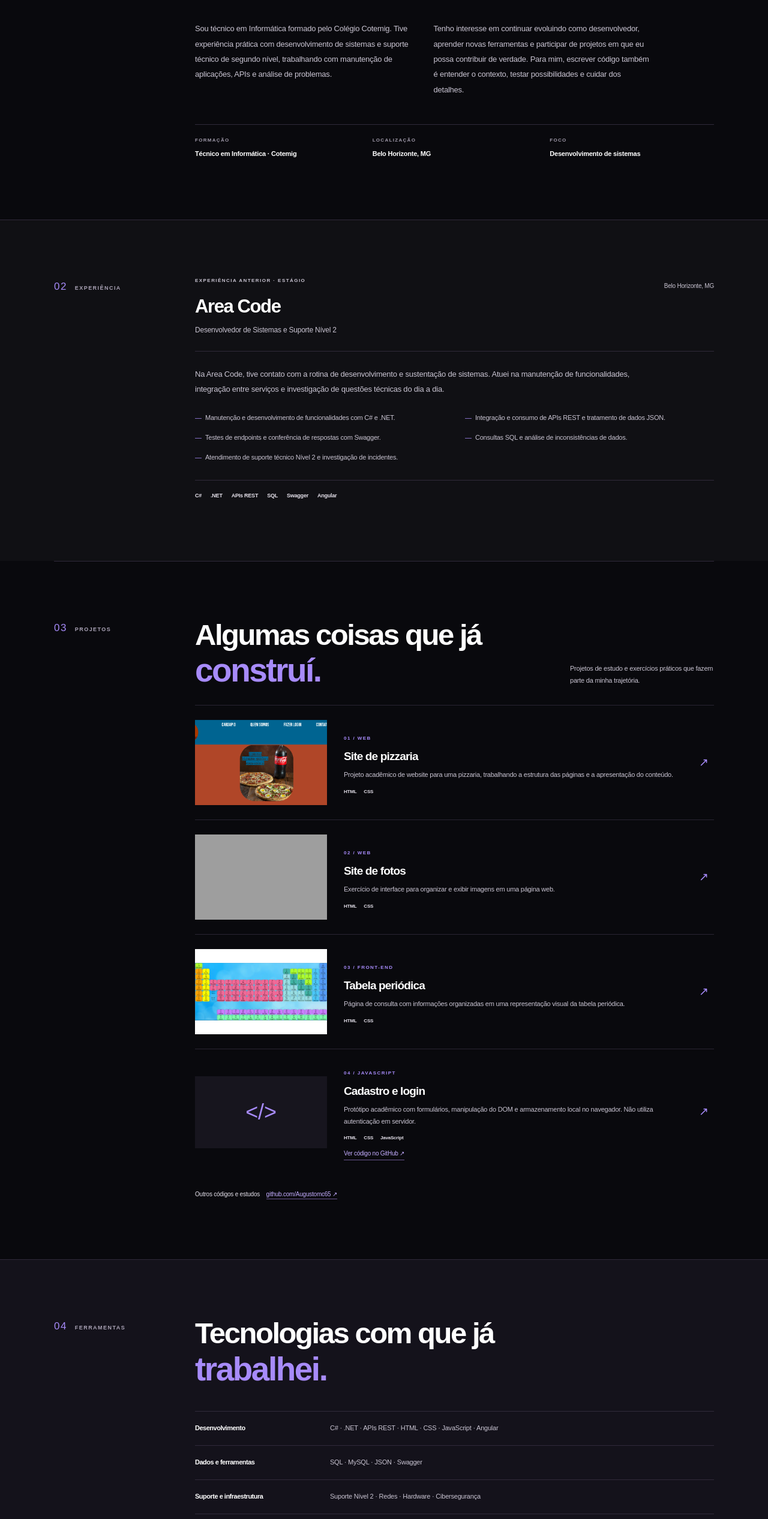
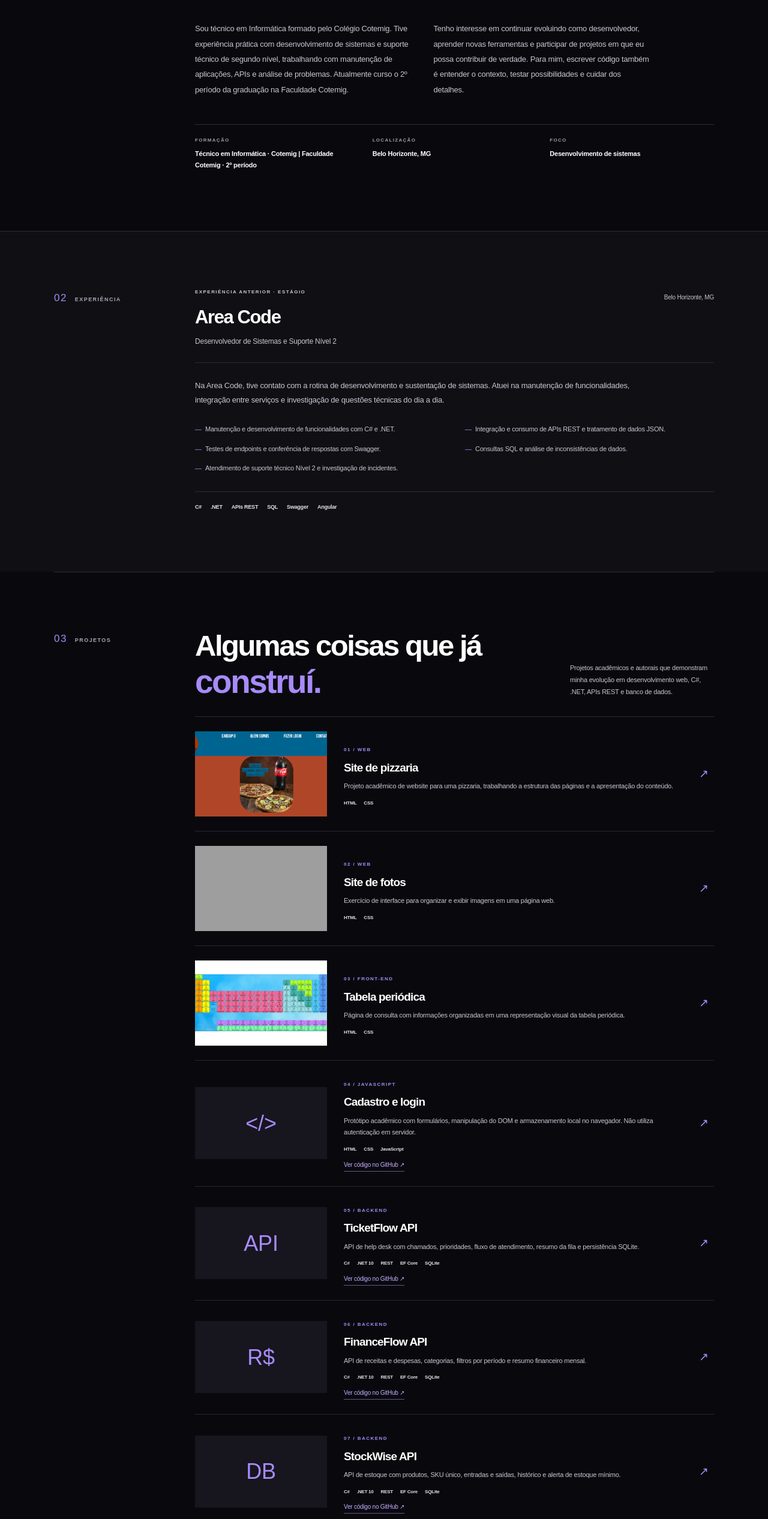
Before and after one commit to Augustomc65/Portifolio, a plain HTML site: page index.html in a window 1280 px wide. Shown: the part 950-3482 px from the top of the page at 60% size. Drawn offline with Linux system fonts and the light colour scheme; grey boxes are pictures that could not be loaded.

Commit message:
Expand portfolio with four original .NET API projects and current education

```diff
--- a/index.html
+++ b/index.html
@@ -60,11 +60,11 @@
   <div class="about-content">
     <h2 data-i18n="about-title">Gosto de tecnologia pelo que ela permite <em>resolver.</em></h2>
     <div class="about-columns">
-      <p data-i18n="about-p1">Sou técnico em Informática formado pelo Colégio Cotemig. Tive experiência prática com desenvolvimento de sistemas e suporte técnico de segundo nível, trabalhando com manutenção de aplicações, APIs e análise de problemas.</p>
+      <p data-i18n="about-p1">Sou técnico em Informática formado pelo Colégio Cotemig. Tive experiência prática com desenvolvimento de sistemas e suporte técnico de segundo nível, trabalhando com manutenção de aplicações, APIs e análise de problemas. Atualmente curso o 2º período da graduação na Faculdade Cotemig.</p>
       <p data-i18n="about-p2">Tenho interesse em continuar evoluindo como desenvolvedor, aprender novas ferramentas e participar de projetos em que eu possa contribuir de verdade. Para mim, escrever código também é entender o contexto, testar possibilidades e cuidar dos detalhes.</p>
     </div>
     <div class="about-facts">
-      <div><span data-i18n="fact-education-label">FORMAÇÃO</span><strong data-i18n="fact-education">Técnico em Informática · Cotemig</strong></div>
+      <div><span data-i18n="fact-education-label">FORMAÇÃO</span><strong data-i18n="fact-education">Técnico em Informática · Cotemig | Faculdade Cotemig · 2º período</strong></div>
       <div><span data-i18n="fact-location-label">LOCALIZAÇÃO</span><strong>Belo Horizonte, MG</strong></div>
       <div><span data-i18n="fact-focus-label">FOCO</span><strong data-i18n="fact-focus">Desenvolvimento de sistemas</strong></div>
     </div>
@@ -93,7 +93,7 @@
 <section class="projects section-block page-width" id="projetos">
   <div class="section-label"><span>03</span><span data-i18n="projects-label">PROJETOS</span></div>
   <div class="projects-content">
-    <div class="projects-intro"><h2 data-i18n="projects-title">Algumas coisas que já <em>construí.</em></h2><p data-i18n="projects-intro">Projetos de estudo e exercícios práticos que fazem parte da minha trajetória.</p></div>
+    <div class="projects-intro"><h2 data-i18n="projects-title">Algumas coisas que já <em>construí.</em></h2><p data-i18n="projects-intro">Projetos acadêmicos e autorais que demonstram minha evolução em desenvolvimento web, C#, .NET, APIs REST e banco de dados.</p></div>
 
     <article class="project-row">
       <a class="project-preview" href="./Captura%20de%20tela%202024-11-02%20210102.png" target="_blank" rel="noreferrer" aria-label="Abrir captura do site de pizzaria"><img src="./Captura%20de%20tela%202024-11-02%20210102.png" alt="Captura de tela do projeto de site de pizzaria" loading="lazy"></a>
@@ -118,6 +118,31 @@
       <div class="project-description"><span class="project-number">04 / JAVASCRIPT</span><h3 data-i18n="project-login">Cadastro e login</h3><p data-i18n="project-login-desc">Protótipo acadêmico com formulários, manipulação do DOM e armazenamento local no navegador. Não utiliza autenticação em servidor.</p><div class="project-stack"><span>HTML</span><span>CSS</span><span>JavaScript</span></div><a class="project-code-link" href="https://github.com/Augustomc65/trabalho" target="_blank" rel="noreferrer"><span data-i18n="view-code">Ver código no GitHub</span> ↗</a></div>
       <a class="project-arrow" href="https://github.com/Augustomc65/trabalho" target="_blank" rel="noreferrer" aria-label="Abrir código no GitHub">↗</a>
     </article>
+
+    <article class="project-row project-text-only">
+      <div class="project-placeholder"><span>API</span></div>
+      <div class="project-description"><span class="project-number">05 / BACKEND</span><h3 data-i18n="project-ticketflow">TicketFlow API</h3><p data-i18n="project-ticketflow-desc">API de help desk com chamados, prioridades, fluxo de atendimento, resumo da fila e persistência SQLite.</p><div class="project-stack"><span>C#</span><span>.NET 10</span><span>REST</span><span>EF Core</span><span>SQLite</span></div><a class="project-code-link" href="https://github.com/Augustomc65/Portifolio/tree/main/projects/TicketFlow.Api" target="_blank" rel="noreferrer"><span data-i18n="view-code">Ver código no GitHub</span> ↗</a></div>
+      <a class="project-arrow" href="https://github.com/Augustomc65/Portifolio/tree/main/projects/TicketFlow.Api" target="_blank" rel="noreferrer" aria-label="Abrir TicketFlow API">↗</a>
+    </article>
+
+    <article class="project-row project-text-only">
+      <div class="project-placeholder"><span>R$</span></div>
+      <div class="project-description"><span class="project-number">06 / BACKEND</span><h3 data-i18n="project-financeflow">FinanceFlow API</h3><p data-i18n="project-financeflow-desc">API de receitas e despesas, categorias, filtros por período e resumo financeiro mensal.</p><div class="project-stack"><span>C#</span><span>.NET 10</span><span>REST</span><span>EF Core</span><span>SQLite</span></div><a class="project-code-link" href="https://github.com/Augustomc65/Portifolio/tree/main/projects/FinanceFlow.Api" target="_blank" rel="noreferrer"><span data-i18n="view-code">Ver código no GitHub</span> ↗</a></div>
+      <a class="project-arrow" href="https://github.com/Augustomc65/Portifolio/tree/main/projects/FinanceFlow.Api" target="_blank" rel="noreferrer" aria-label="Abrir FinanceFlow API">↗</a>
+    </article>
+
+    <article class="project-row project-text-only">
+      <div class="project-placeholder"><span>DB</span></div>
+      <div class="project-description"><span class="project-number">07 / BACKEND</span><h3 data-i18n="project-stockwise">StockWise API</h3><p data-i18n="project-stockwise-desc">API de estoque com produtos, SKU único, entradas e saídas, histórico e alerta de estoque mínimo.</p><div class="project-stack"><span>C#</span><span>.NET 10</span><span>REST</span><span>EF Core</span><span>SQLite</span></div><a class="project-code-link" href="https://github.com/Augustomc65/Portifolio/tree/main/projects/StockWise.Api" target="_blank" rel="noreferrer"><span data-i18n="view-code">Ver código no GitHub</span> ↗</a></div>
+      <a class="project-arrow" href="https://github.com/Augustomc65/Portifolio/tree/main/projects/StockWise.Api" target="_blank" rel="noreferrer" aria-label="Abrir StockWise API">↗</a>
+    </article>
+
+    <article class="project-row project-text-only">
+      <div class="project-placeholder"><span>✓</span></div>
+      <div class="project-description"><span class="project-number">08 / BACKEND</span><h3 data-i18n="project-taskboard">TaskBoard API</h3><p data-i18n="project-taskboard-desc">API de tarefas com CRUD, filtros, prioridades, prazos, fluxo de status e indicadores de atraso.</p><div class="project-stack"><span>C#</span><span>.NET 10</span><span>REST</span><span>EF Core</span><span>SQLite</span></div><a class="project-code-link" href="https://github.com/Augustomc65/Portifolio/tree/main/projects/TaskBoard.Api" target="_blank" rel="noreferrer"><span data-i18n="view-code">Ver código no GitHub</span> ↗</a></div>
+      <a class="project-arrow" href="https://github.com/Augustomc65/Portifolio/tree/main/projects/TaskBoard.Api" target="_blank" rel="noreferrer" aria-label="Abrir TaskBoard API">↗</a>
+    </article>
+
     <p class="github-note"><span data-i18n="more-projects">Outros códigos e estudos</span> <a href="https://github.com/Augustomc65" target="_blank" rel="noreferrer">github.com/Augustomc65 ↗</a></p>
   </div>
 </section>
```
